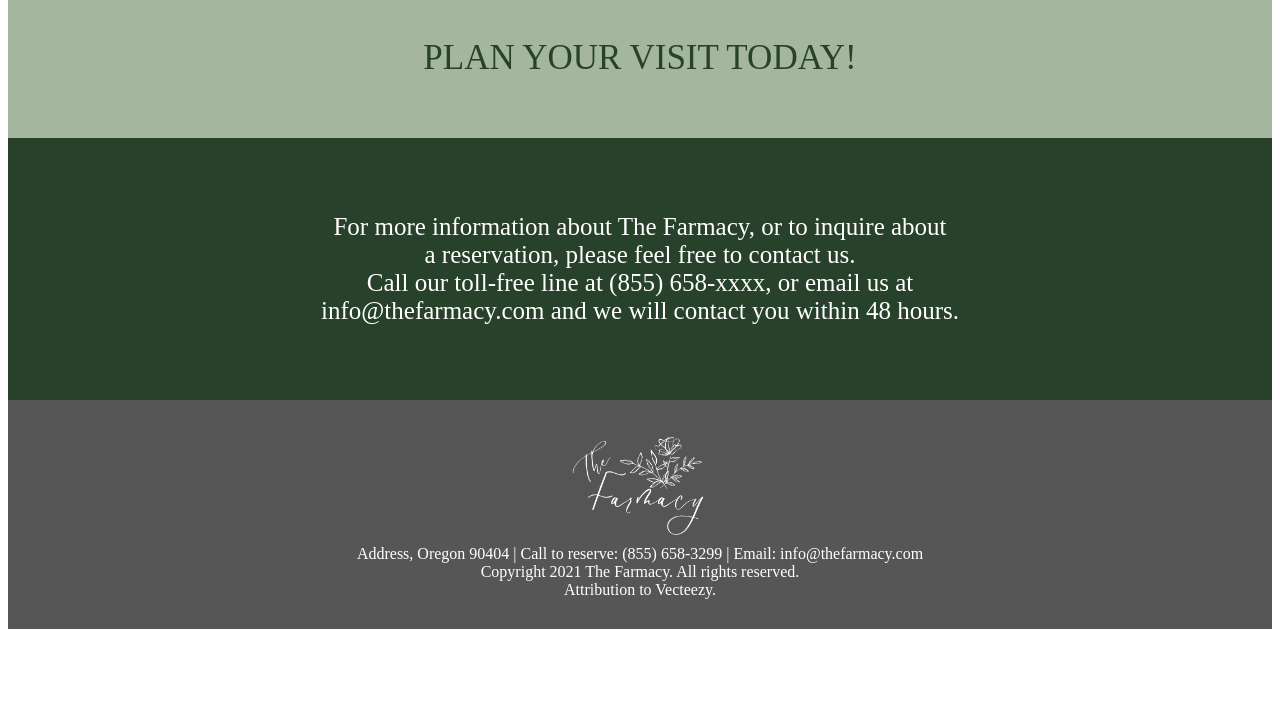
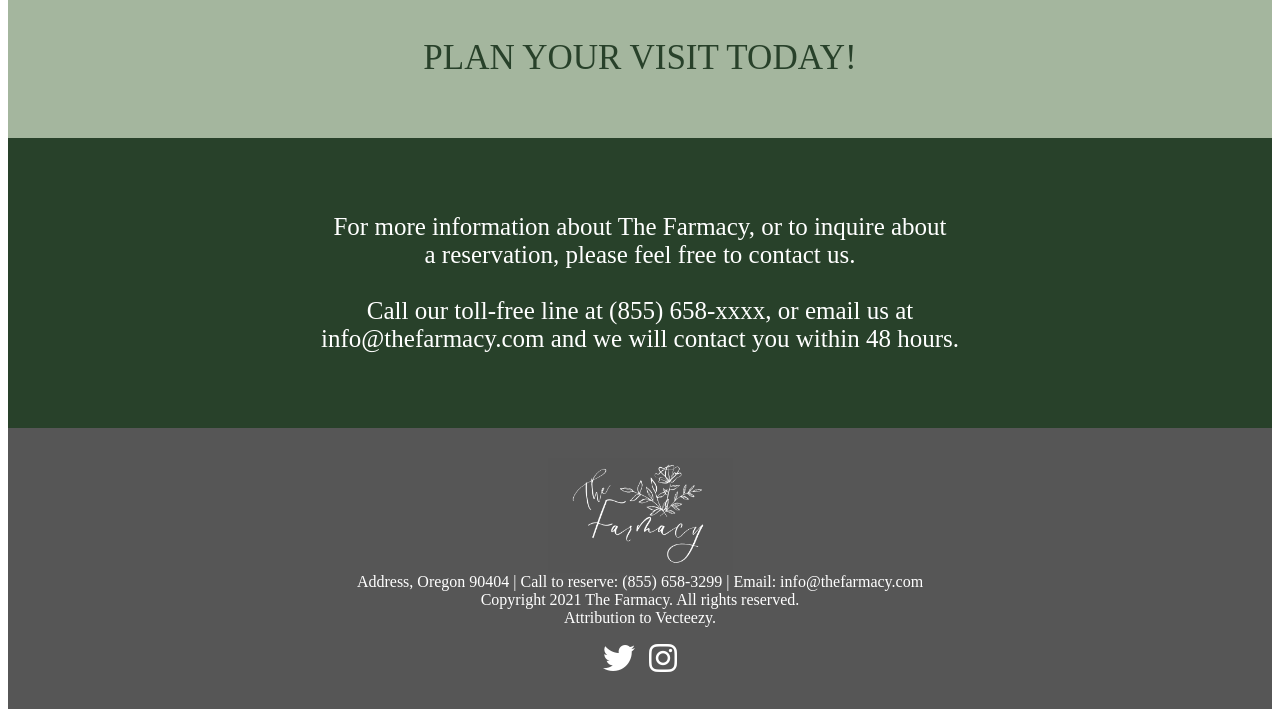
Before and after one commit to MadelineBird/W4Bfinal, a plain HTML site: page contact.html in a window 1280 px wide. Shown: the part 722-1447 px from the top of the page. Before the commit the page ends 1367 px from the top, so only its background shows below. Drawn offline with Linux system fonts and the light colour scheme.

Commit message:
added social media icons

```diff
--- a/contact.html
+++ b/contact.html
@@ -26,14 +26,16 @@
             <p id="contact-tagtext"> PLAN YOUR VISIT TODAY! </p>
         </section>
         <section id="contact-moreinfo">
-            <p id="moreinfo-text">For more information about The Farmacy, or to inquire about <br> a reservation, please feel free to contact us. <br> Call our toll-free line at (855) 658-xxxx, or email us at <br> info@thefarmacy.com and we will contact you within 48 hours. </p>
+            <p id="moreinfo-text">For more information about The Farmacy, or to inquire about <br> a reservation, please feel free to contact us. <br> <br> Call our toll-free line at (855) 658-xxxx, or email us at <br> info@thefarmacy.com and we will contact you within 48 hours. </p>
         </section>
 
     </main>
     <footer>
         <img id="logo-grey" src="./Images/logo-grey.png" alt="Farmacy Logo"></img>
         <p class="footer-text">
-            Address, Oregon 90404 | Call to reserve: (855) 658-3299 | Email: info@thefarmacy.com <br> Copyright 2021 The Farmacy. All rights reserved. <br> Attribution to Vecteezy.
+            Address, Oregon 90404 | Call to reserve: (855) 658-3299 | Email: info@thefarmacy.com <br> Copyright 2021 The Farmacy. All rights reserved. <br> Attribution to Vecteezy.<br>
+            <i class="fab fa-twitter fa-2x"></i>
+            <i class="fab fa-instagram fa-2x"></i>
         </p>
     </footer>
 </body>
--- a/css/sstylesheet.css
+++ b/css/sstylesheet.css
@@ -109,6 +109,13 @@
     margin-top:0px;
     color: white;
 }
+i{
+    display: block;
+    margin-top: 10px;
+    padding: 5px;
+    color: white;
+}
+
 /* #footer-address {
     text-align: center;
     margin-top:0px;
```
Also changed, not shown: Farmacy.html (+4 -2 lines), about.html (+3 -1 lines), accom.html (+3 -1 lines).
